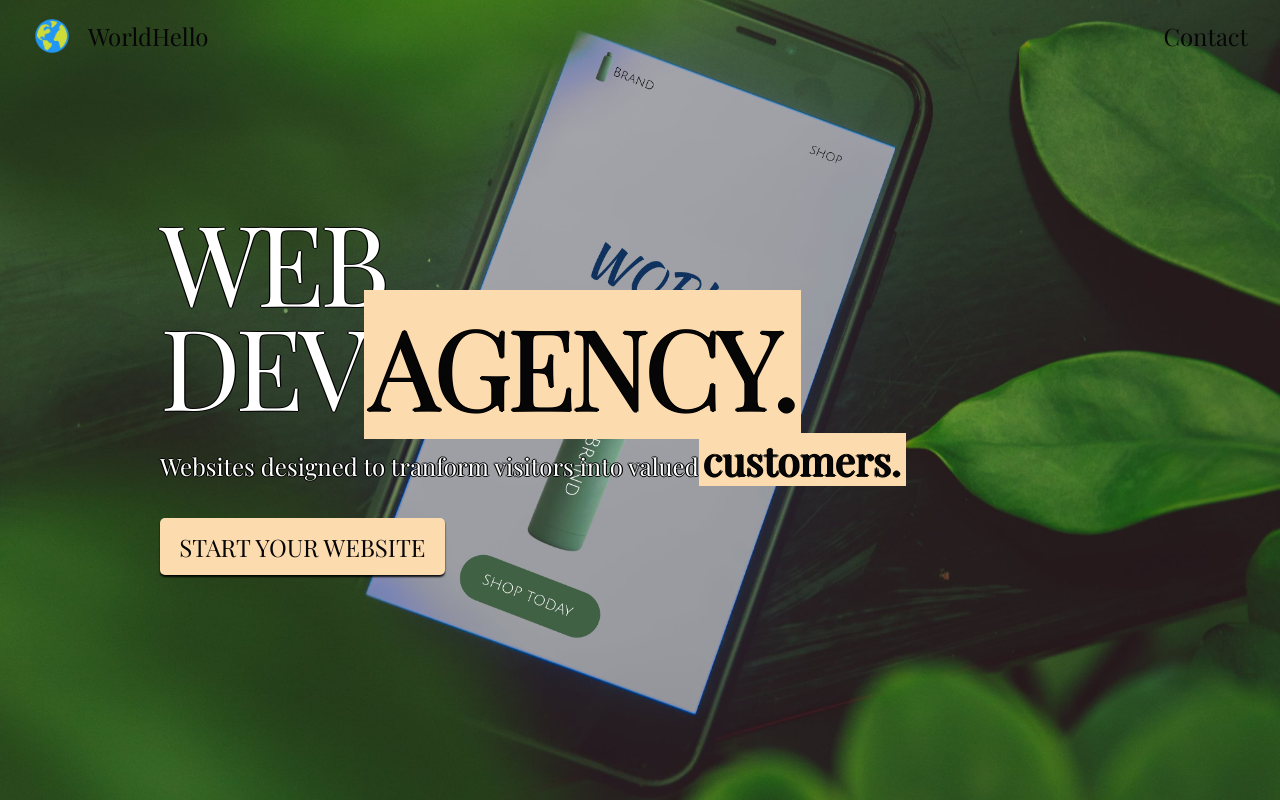
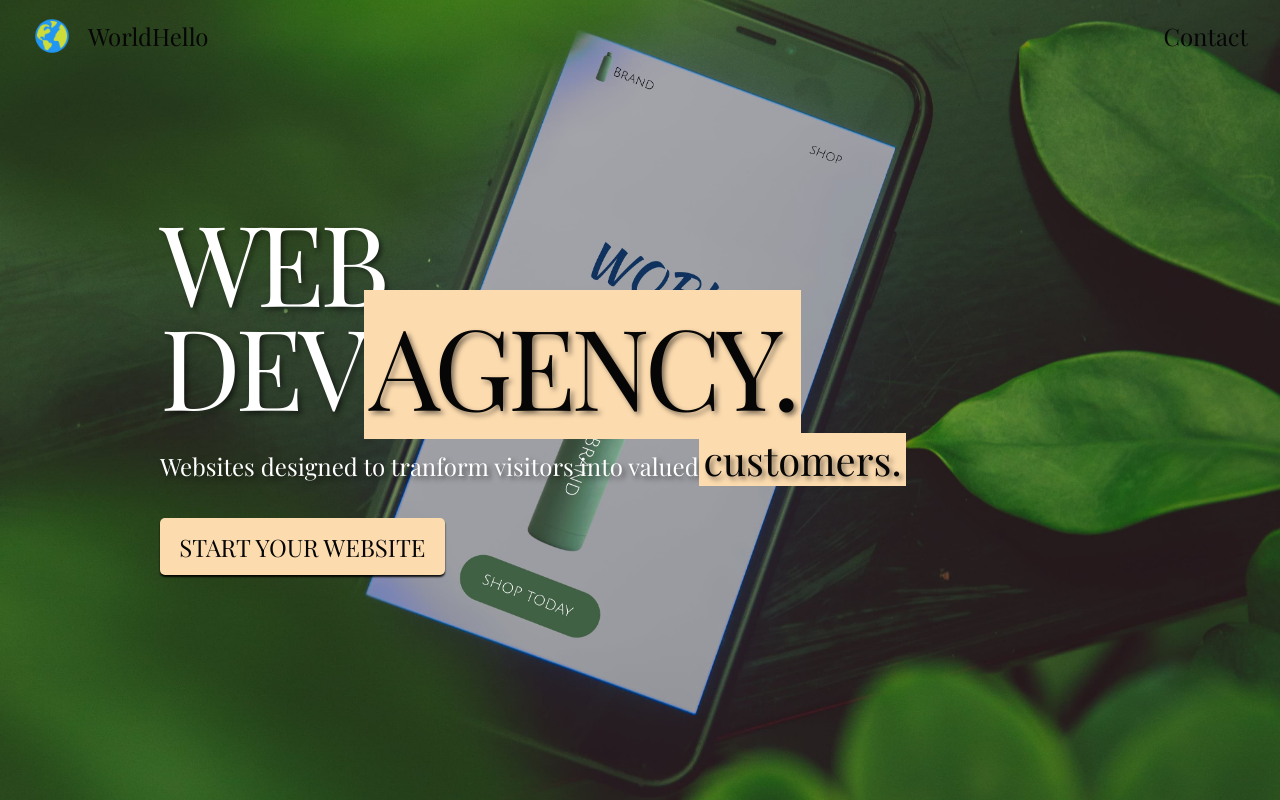
Before and after one commit to gtzjesus/WorldHello, a React (Vite) app: page / in a window 1280 px wide. Shown: the top 800 px of the page. Built offline with nearby package versions, Linux system fonts and the light colour scheme; no server answers; the database is empty.

Commit message:
UI changes

```diff
--- a/src/features/agency/Agency.jsx
+++ b/src/features/agency/Agency.jsx
@@ -10,7 +10,7 @@ const StyledAgency = styled.div`
   color: var(--color-white);
   background-image: url('backgrounds/landing.jpg');
   background-size: cover;
-  text-shadow: 0.08em 0 black, 0 0.08em black, -0.08em 0 black, 0 -0.08em black;
+  text-shadow: 3px 3px 5px rgba(0, 0, 0, 0.5); /* Add shadow with a slight contrast */
 
   // COVER THE FULL SCREEN OF EVERY DEVICE
   min-height: 100vh;
```
